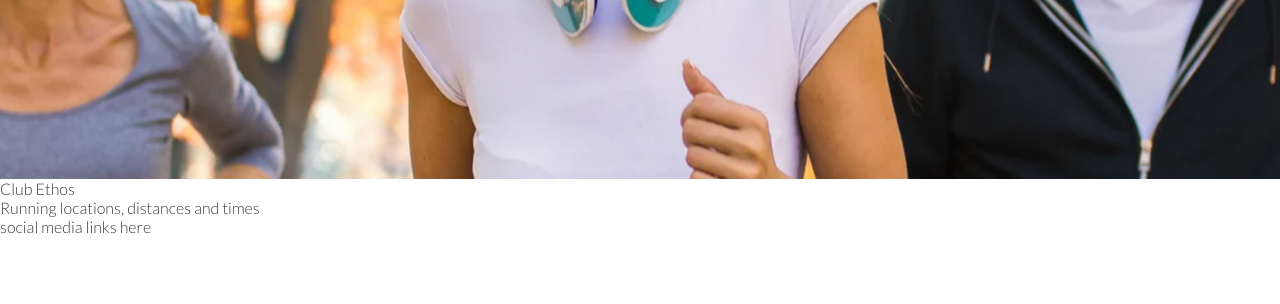
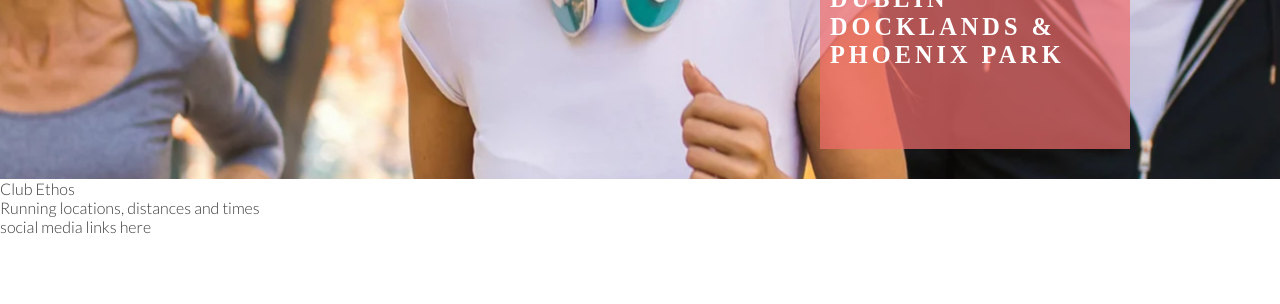
Before and after one commit to Stephenkofipoku/love-running, a plain HTML site: page index.html in a window 1280 px wide. Shown: the part 496-800 px from the top of the page. Drawn offline with Linux system fonts and the light colour scheme.

Commit message:
Add cover style and text

```diff
--- a/assets/css/style.css
+++ b/assets/css/style.css
@@ -64,6 +64,15 @@ h2 {
     height: 600px;
     width: 100%;
     overflow: hidden;
+    position: relative;
+
+    position: relative;
+}
+
+#cover-text,
+#cover-text h2 {
+    color: #fff;
+
 }
 
 #hero-image {
@@ -71,7 +80,7 @@ h2 {
     width: 100%;
     background: url("../images/hero-image.webp") no-repeat center center;
 
-    /* animates zoom effect ob loading pages */
+    /* animates zoom effect on loading pages */
 
     animation-name: hero-zoom;
     animation-duration: 5s;
@@ -90,3 +99,23 @@ h2 {
         transform: (1.1);
     }
 }
+
+#cover-text {
+    font-size: 130%;
+    font-family: Oswald sans-serif;
+    text-transform: uppercase;
+    letter-spacing: 4px;
+
+    width: 300px;
+    height: 200px;
+
+    padding-top: 40px;
+    padding-left: 10px;
+
+    background-color: rgba(241, 109, 107, 0.7);
+
+    bottom: 30px;
+    right: 150px;
+
+    position: absolute;
+}
--- a/index.html
+++ b/index.html
@@ -34,6 +34,10 @@
     </header>
     <section id="hero-outer">
         <div id="hero-image"></div>
+        <div id="cover-text">
+            <h2>Love Running</h2>
+            <h3>Dublin Docklands & Phoenix Park</h3>
+        </div>
     </section>
     <section>
         Club Ethos
```
